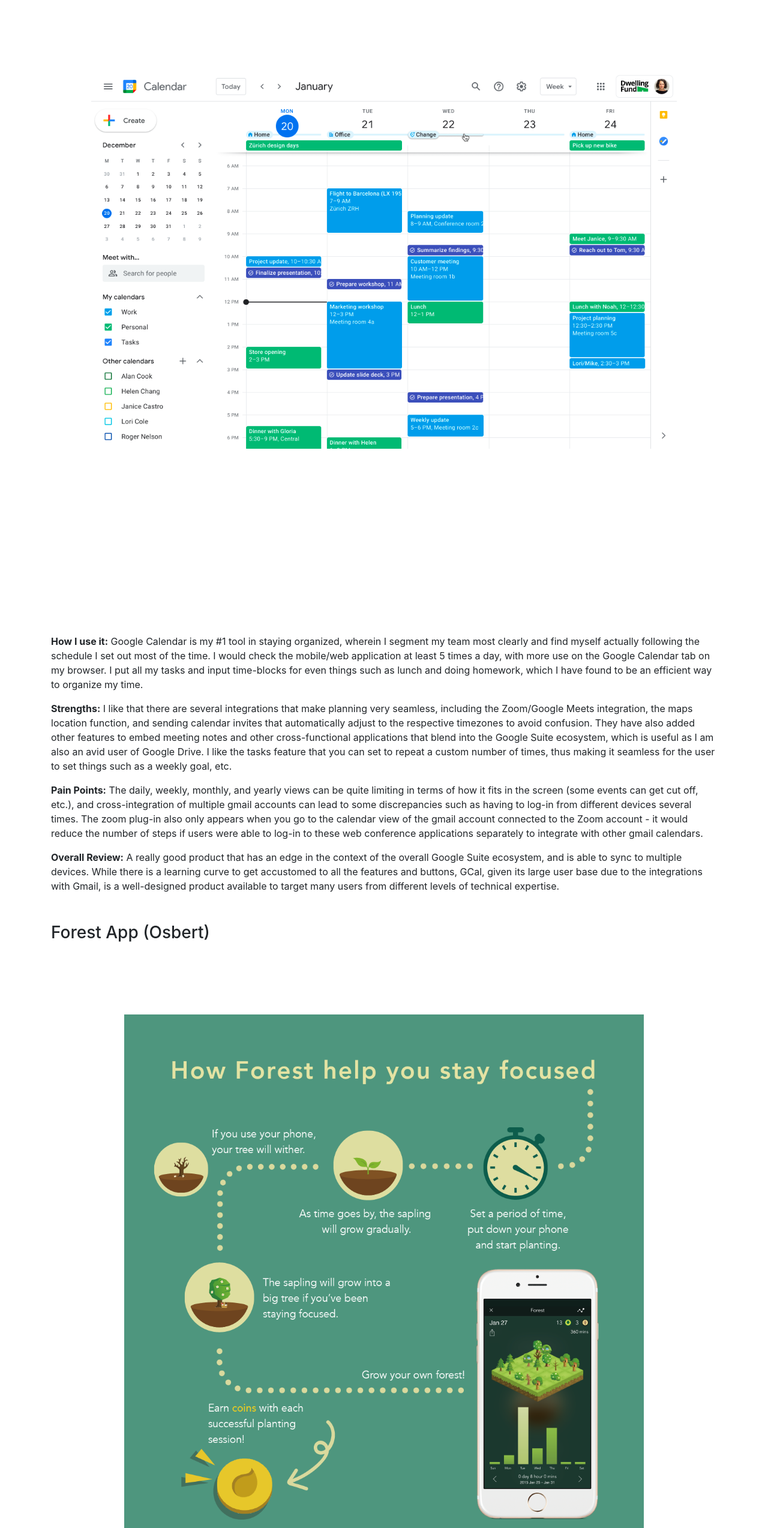
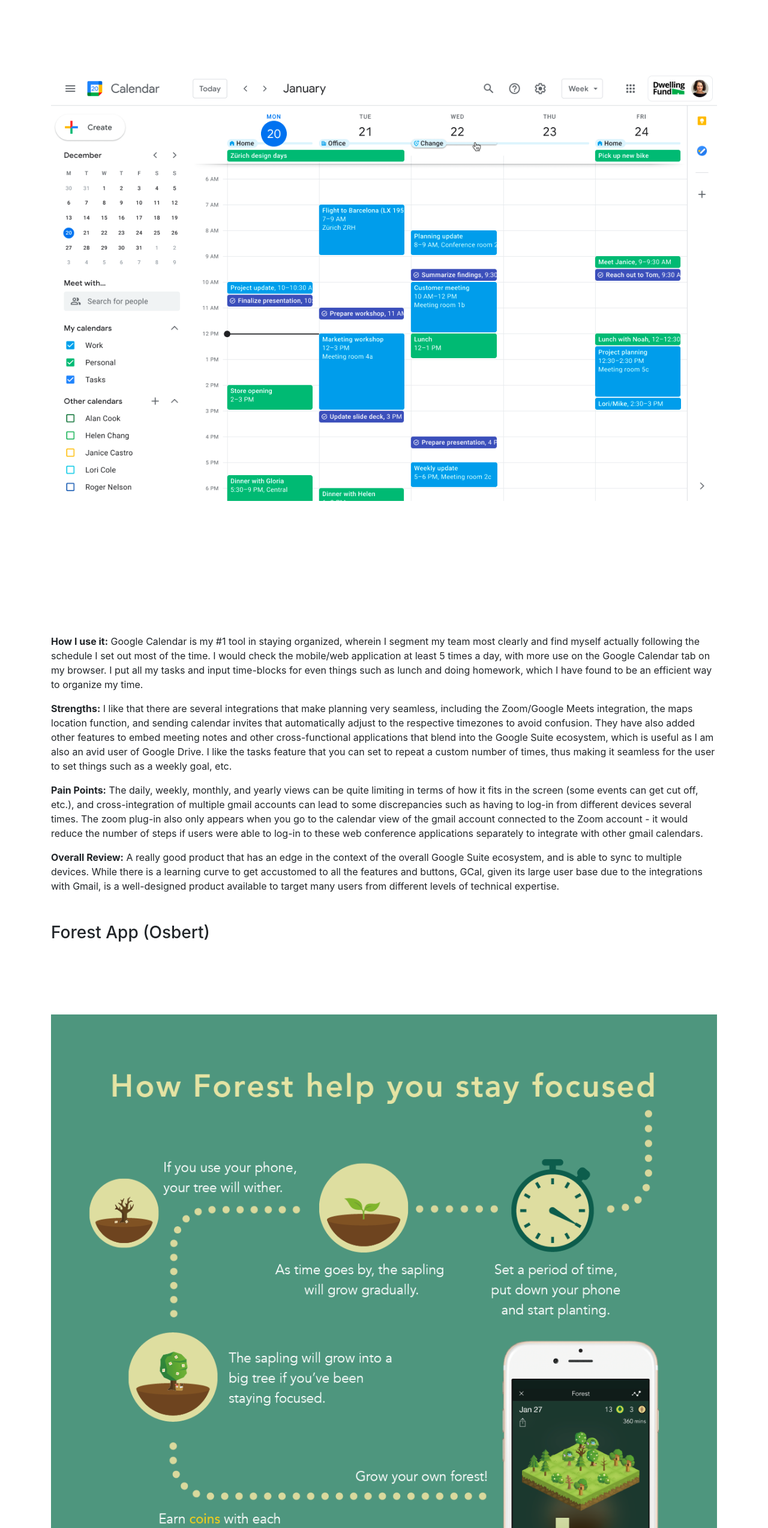
Before and after one commit to OsbertReynaldi/DH110A2, a plain HTML site: page index.html in a window 1280 px wide. Shown: the part 993-3540 px from the top of the page at 60% size. Drawn offline with nearby package versions, Linux system fonts and the light colour scheme.

Commit message:
Update index.html

```diff
--- a/index.html
+++ b/index.html
@@ -82,7 +82,7 @@
               <h3> <br>Google Calendar (Elena)</h3>
             </div>
             <div class="col-xl-12 d-flex justify-content-center">
-              <img class="movie-poster apps" src="images/gcal.png" alt="GCal">
+              <img class="apps" src="images/gcal.png" alt="GCal">
             </div>
             <div class="col-xl-12 d-flex">
               <p><b>How I use it:</b> Google Calendar is my #1 tool in staying organized, wherein I segment my team most clearly and find myself actually following the schedule I set out most of the time. I would check the mobile/web application at least 5 times a day, with more use on the Google Calendar tab on my browser. I put all my tasks and input time-blocks for even things such as lunch and doing homework, which I have found to be an efficient way to organize my time.
@@ -108,7 +108,7 @@
               <h3> <br>Forest App (Osbert)</h3>
             </div>
             <div class="col-xl-12 d-flex justify-content-center">
-              <img class="movie-poster apps" src="images/forest.png" alt="forest">
+              <img class="apps" src="images/forest.png" alt="forest">
             </div>
             <div class="col-xl-12 d-flex">
               <p><b>How I use it:</b>  Forest is a time-management and productivity tool that I use a lot. It encourages you to stay away from your phone and focus on your work or life. How it works is that whenever you want to focus, you plant a tree - which will grow in your specified amount of time. If you leave the app, the tree will die and might cause a visible withered tree in your collection. Essentially, it works as a timer for focus periods.
@@ -133,7 +133,7 @@
               <h3> <br>Physical Calendar (Celeste)</h3>
             </div>
             <div class="col-xl-12 d-flex justify-content-center">
-              <img class="movie-poster apps" src="images/cal.jpeg" alt="cal">
+              <img class="apps" src="images/cal.jpeg" alt="cal">
             </div>
             <div class="col-xl-12 d-flex">
               <p><b>How I use it:</b>   I rely on a physical calendar, a traditional planner that I journal down to efficiently manage my time and tasks. The act of writing down my schedule and to-dos provides a tangible engagement that digital tools often lack. Each morning, I take a few minutes to update it, allowing me to set the tone for the day and stay organized. This method works due to its simplicity and gives me satisfaction from physically marking off completed tasks.
```
